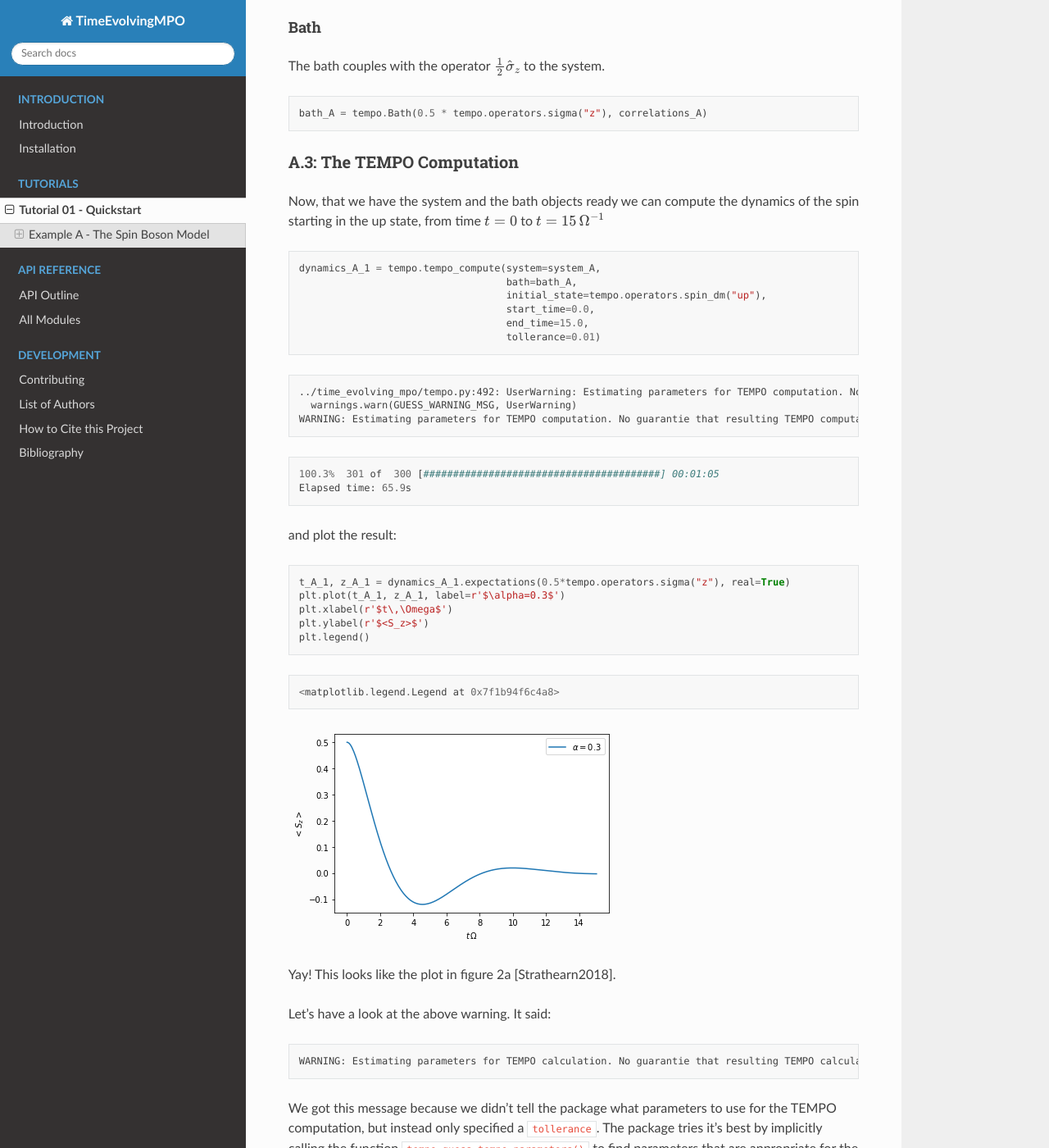
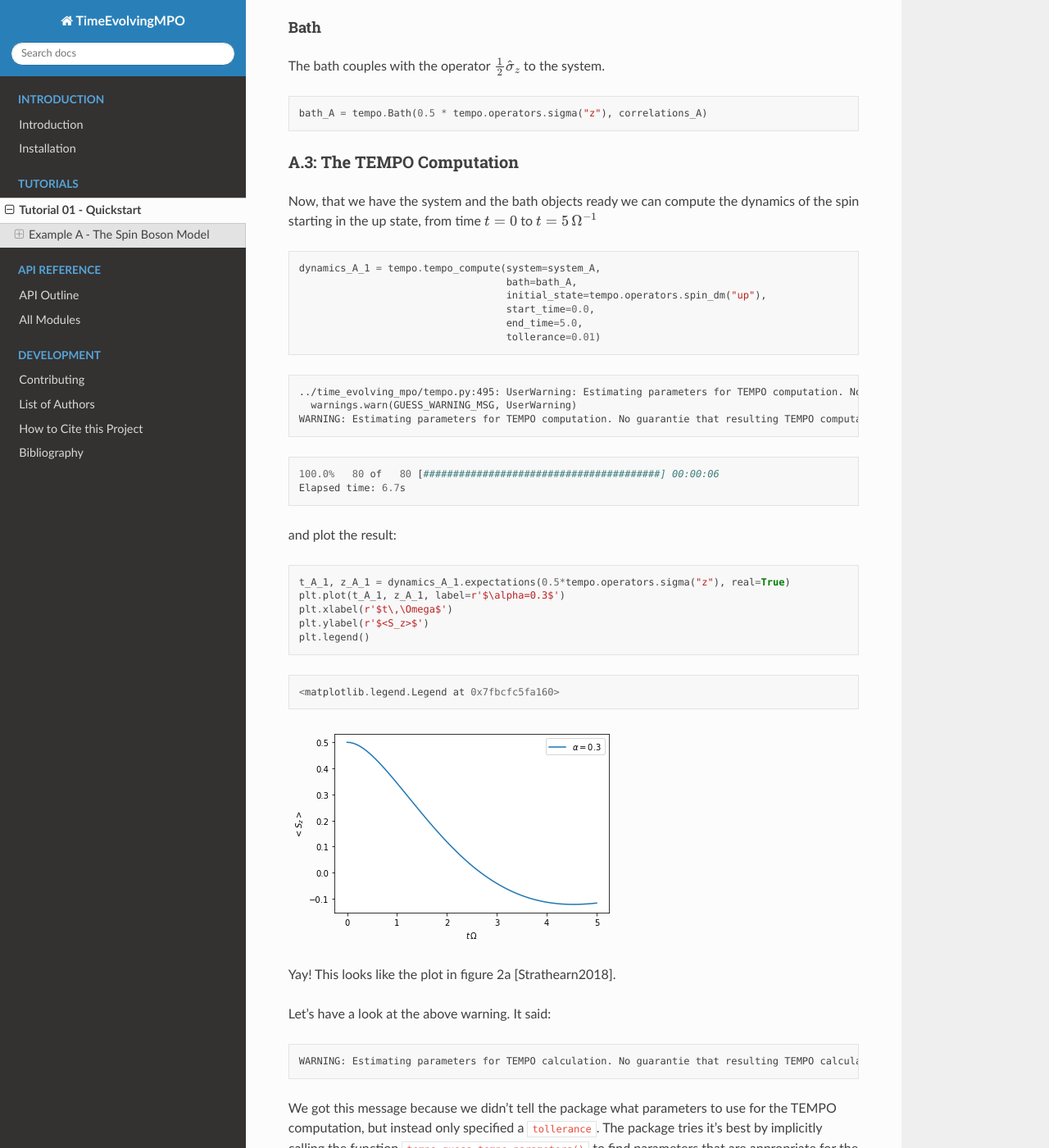
Before and after one commit to tempoCollaboration/OQuPy, a Sphinx documentation site: the page built from docs/pages/tutorial_01_quickstart/tutorial_01_quickstart.rst, in a window 1280 px wide and 1400 px high, scrolled down 4046 px. Shown: the whole window at 82% size. Built offline with Sphinx 7.4.7 and the Read the Docs theme 2.0.0, drawn with Linux system fonts in a browser that asks for light colours; some of the changed text lies outside the part shown.

Commit message:
Update Tutorial 01

```diff
--- a/docs/pages/tutorial_01_quickstart/tutorial_01_quickstart.rst
+++ b/docs/pages/tutorial_01_quickstart/tutorial_01_quickstart.rst
@@ -42,7 +42,7 @@
 
 .. parsed-literal::
 
-    '0.0.3'
+    '0.1.0'
 
 
 
@@ -99,15 +99,15 @@
 
 .. parsed-literal::
 
-    100.0%  150 of  150 [########################################] 00:00:25
-    Elapsed time: 25.4s
+    100.0%  150 of  150 [########################################] 00:00:10
+    Elapsed time: 10.7s
 
 
 
 
 .. parsed-literal::
 
-    <matplotlib.legend.Legend at 0x7f1b95173dd8>
+    <matplotlib.legend.Legend at 0x7fbcfc6cf4e0>
 
 
 
@@ -236,7 +236,7 @@
 
 Now, that we have the system and the bath objects ready we can compute
 the dynamics of the spin starting in the up state, from time :math:`t=0`
-to :math:`t=15\,\Omega^{-1}`
+to :math:`t=5\,\Omega^{-1}`
 
 .. code:: python3
 
@@ -244,21 +244,21 @@
                                        bath=bath_A,
                                        initial_state=tempo.operators.spin_dm("up"),
                                        start_time=0.0,
-                                       end_time=15.0,
+                                       end_time=5.0,
                                        tollerance=0.01)
 
 
 .. parsed-literal::
 
-    ../time_evolving_mpo/tempo.py:492: UserWarning: Estimating parameters for TEMPO computation. No guarantie that resulting TEMPO computation converges towards the correct dynamics! Please refere to the TEMPO documentation and check convergence by varying the parameters for TEMPO manually.
+    ../time_evolving_mpo/tempo.py:495: UserWarning: Estimating parameters for TEMPO computation. No guarantie that resulting TEMPO computation converges towards the correct dynamics! Please refere to the TEMPO documentation and check convergence by varying the parameters for TEMPO manually.
       warnings.warn(GUESS_WARNING_MSG, UserWarning)
     WARNING: Estimating parameters for TEMPO computation. No guarantie that resulting TEMPO computation converges towards the correct dynamics! Please refere to the TEMPO documentation and check convergence by varying the parameters for TEMPO manually.
 
 
 .. parsed-literal::
 
-    100.3%  301 of  300 [########################################] 00:01:05
-    Elapsed time: 65.9s
+    100.0%   80 of   80 [########################################] 00:00:06
+    Elapsed time: 6.7s
 
 
 and plot the result:
@@ -276,7 +276,7 @@
 
 .. parsed-literal::
 
-    <matplotlib.legend.Legend at 0x7f1b94f6c4a8>
+    <matplotlib.legend.Legend at 0x7fbcfc5fa160>
 
 
 
@@ -363,7 +365,7 @@
 
 .. parsed-literal::
 
-    <matplotlib.axes._subplots.AxesSubplot at 0x7f1b949694a8>
+    <AxesSubplot:xlabel='$\\tau$', ylabel='$C(\\tau)$'>
 
 
 
@@ -396,7 +398,7 @@
      __no_description__
       dt            = 0.1
       dkmax         = 30
-      epsrel        = 1e-05
+      epsrel        = 0.0001
 
 
 
@@ -407,16 +409,22 @@
     tempo.helpers.plot_correlations_with_parameters(bath_A.correlations, tempo_parameters_A)
 
 
+.. parsed-literal::
+
+    ../time_evolving_mpo/helpers.py:59: UserWarning: Matplotlib is currently using module://ipykernel.pylab.backend_inline, which is a non-GUI backend, so cannot show the figure.
+      fig.show()
+
+
 
 
 .. parsed-literal::
 
-    <matplotlib.axes._subplots.AxesSubplot at 0x7f1b948af320>
+    <AxesSubplot:xlabel='$\\tau$', ylabel='$C(\\tau)$'>
 
 
 
 
-.. image:: output_38_1.png
+.. image:: output_38_2.png
 
 
 We could feed this object into the ``tempo.tempo_compute()`` function to
@@ -463,7 +471,7 @@
 
 .. parsed-literal::
 
-    <matplotlib.legend.Legend at 0x7f1b950e7358>
+    <matplotlib.legend.Legend at 0x7fbcfc54f4a8>
 
 
 
@@ -499,7 +507,7 @@
 
 .. parsed-literal::
 
-    <matplotlib.legend.Legend at 0x7f1b950b5e48>
+    <matplotlib.legend.Legend at 0x7fbcfc13dd30>
 
 
 
```
Also changed, not shown: other parts of docs/pages/tutorial_01_quickstart/tutorial_01_quickstart.rst (+8 -6 lines), docs/pages/tutorial_01_quickstart/output_26_1.png, docs/pages/tutorial_01_quickstart/output_33_2.png, docs/pages/tutorial_01_quickstart/output_38_1.png (deleted), docs/pages/tutorial_01_quickstart/output_38_2.png (added), docs/pages/tutorial_01_quickstart/output_44_1.png, docs/pages/tutorial_01_quickstart/output_48_1.png, docs/pages/tutorial_01_quickstart/output_7_2.png, 2 other files.
